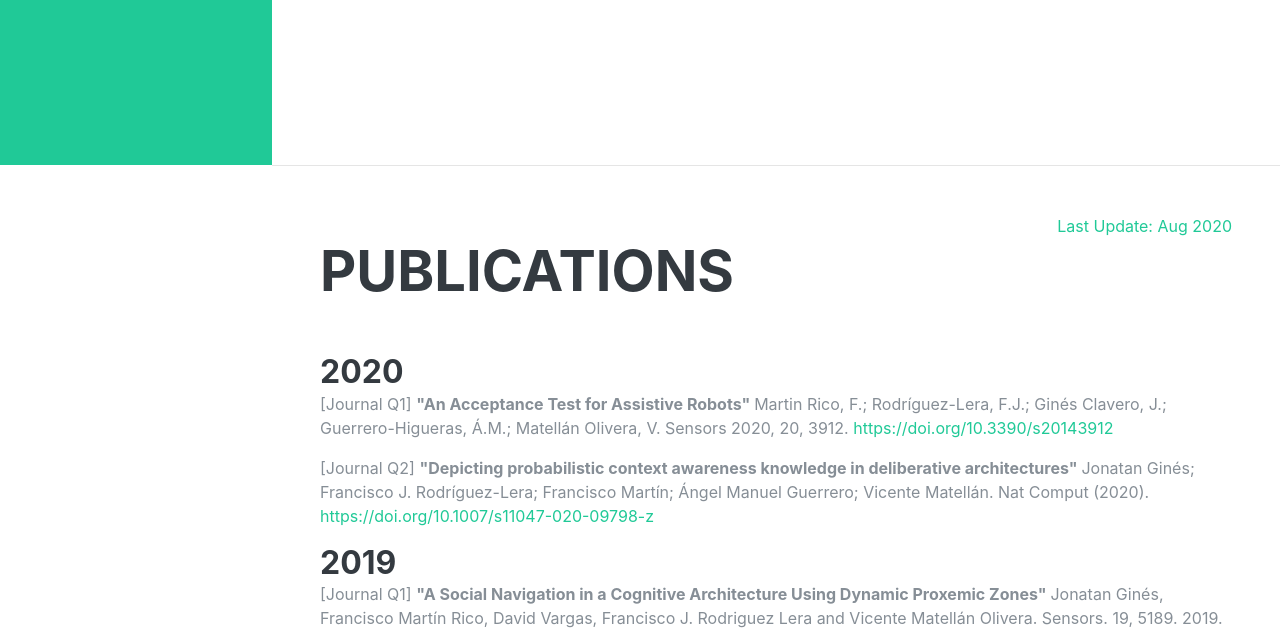
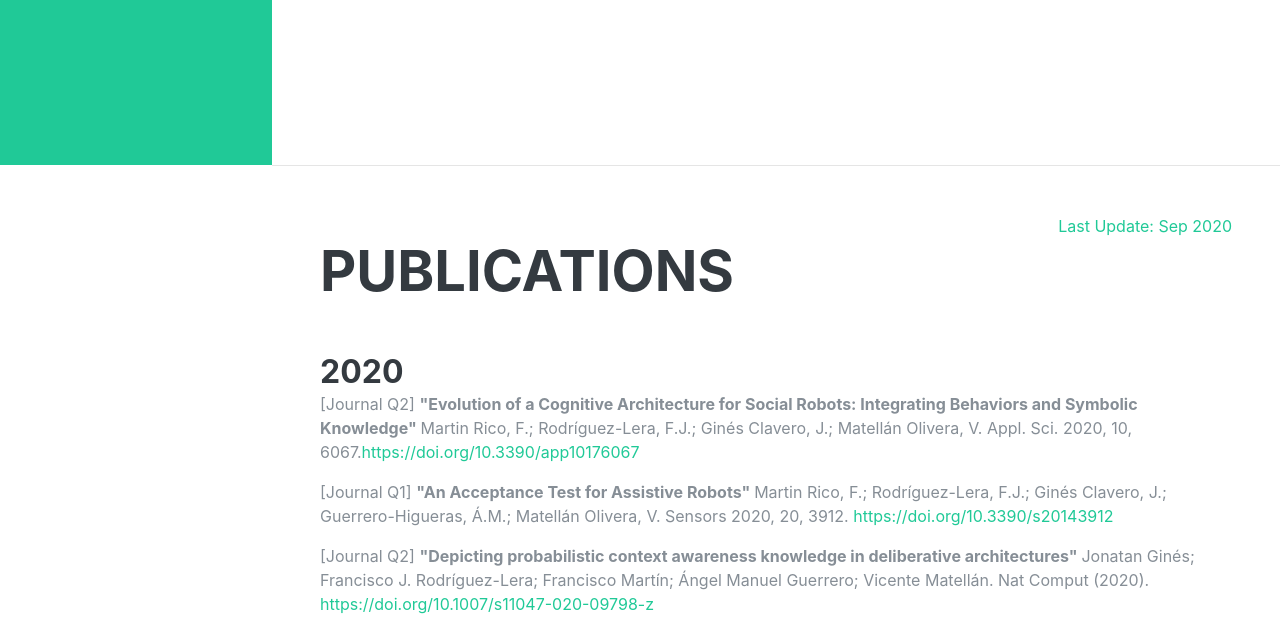
Before and after one commit to jginesclavero/jginesclavero.github.io, a Gatsby site: page / in a window 1280 px wide. Shown: the part 635-1264 px from the top of the page. Built offline with nearby package versions, Linux system fonts and the light colour scheme; Gatsby itself is replaced by a stand-in of ours; a web font is replaced by a local one.

Commit message:
Add Q2 Appl. Sci

```diff
--- a/src/pages/index.js
+++ b/src/pages/index.js
@@ -49,11 +49,14 @@ const IndexPage = () => (
       >
         <div className="w-100">
           <div className="resume-date text-md-right">
-            <span className="text-primary">Last Update: Aug 2020</span>
+            <span className="text-primary">Last Update: Sep 2020</span>
           </div>
 
           <h2 className="mb-5">Publications</h2>
           <h3 className="mb-0">2020</h3>
+          <p>
+            [Journal Q2] <b>"Evolution of a Cognitive Architecture for Social Robots: Integrating Behaviors and Symbolic Knowledge" </b> Martin Rico, F.; Rodríguez-Lera, F.J.; Ginés Clavero, J.; Matellán Olivera, V. Appl. Sci. 2020, 10, 6067.<a href="https://doi.org/10.3390/app10176067">https://doi.org/10.3390/app10176067</a>
+          </p>
           <p>
             [Journal Q1] <b>"An Acceptance Test for Assistive Robots" </b> Martin Rico, F.; Rodríguez-Lera, F.J.; Ginés Clavero, J.; Guerrero-Higueras, Á.M.; Matellán Olivera, V. Sensors 2020, 20, 3912. <a href="https://doi.org/10.3390/s20143912">https://doi.org/10.3390/s20143912</a>
           </p>
```
